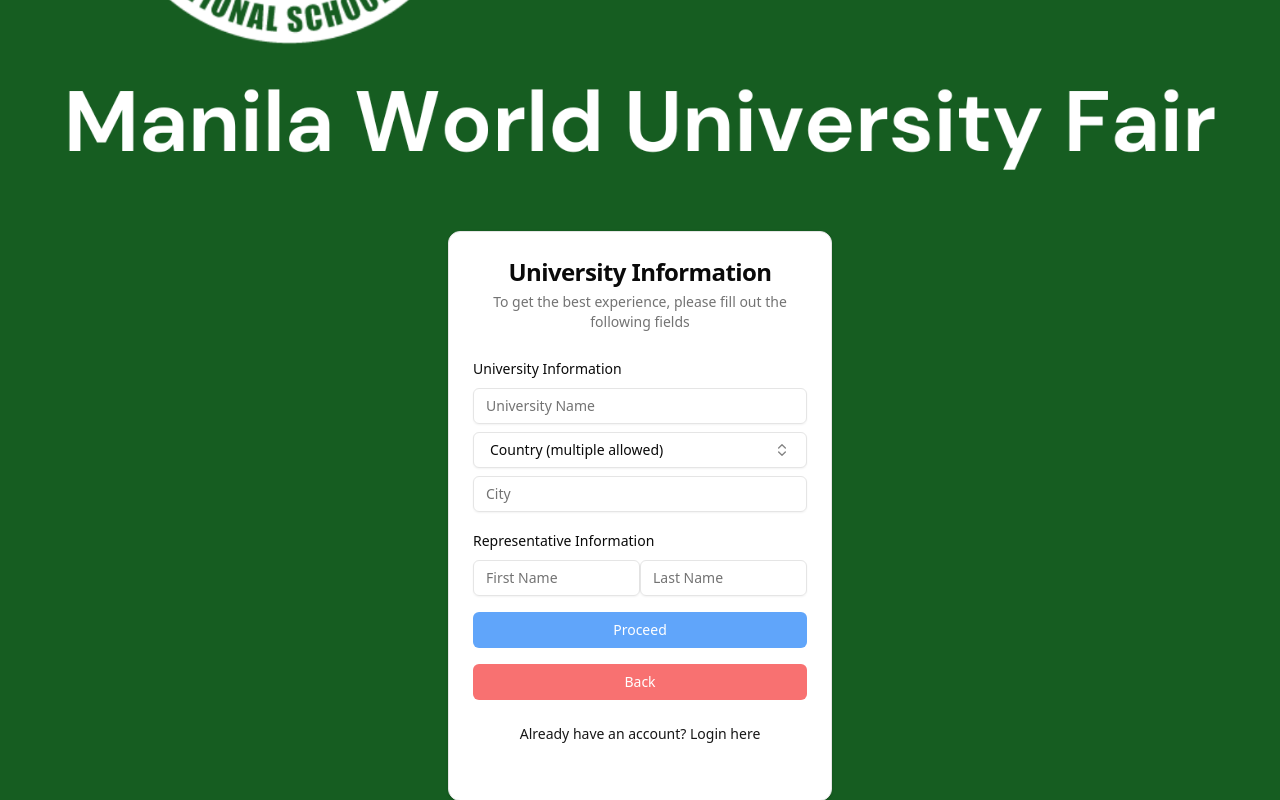
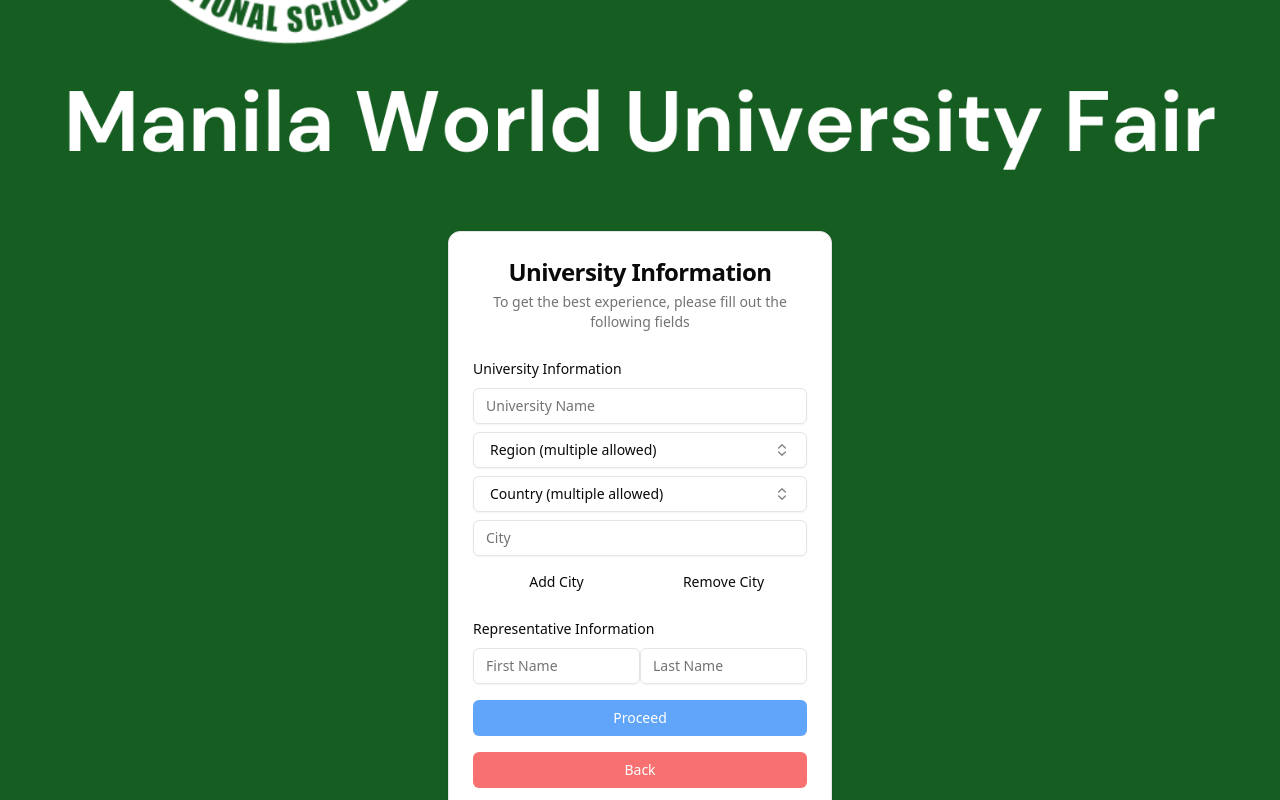
Before and after one commit to MikaTan2007/manila-world-university-fair-2025, a Next.js app in the folder mwuf-v2/: page /signup/university in a window 1280 px wide. Shown: the part 397-1197 px from the top of the page. Built offline with nearby package versions, Linux system fonts and the light colour scheme.

Commit message:
Implemented universitysignupform key features
- Region select
- Multiple city select (Using add/remove) buttons

```diff
--- /dev/null
+++ b/mwuf-v2/app/components/university_sign_up/uniregion.tsx
@@ -0,0 +1,90 @@
+"use client"
+
+import * as React from "react"
+import { Check, ChevronsUpDown } from "lucide-react"
+
+import { cn } from "@/lib/utils"
+import { Button } from "@/components/ui/button"
+import {
+  Command,
+  CommandEmpty,
+  CommandGroup,
+  CommandInput,
+  CommandItem,
+  CommandList,
+} from "@/components/ui/command"
+import {
+  Popover,
+  PopoverContent,
+  PopoverTrigger,
+} from "@/components/ui/popover"
+
+const region = [
+  { value: "north-america", label: "North America" },
+  { value: "south-america", label: "South America" },
+  { value: "asia", label: "Asia" },
+  { value: "europe", label: "Europe" },
+  { value: "africa", label: "Africa" }
+];
+
+  export function UniRegion() {
+    const [open, setOpen] = React.useState(false);
+    const [selectedValues, setSelectedValues] = React.useState<string[]>([]);
+
+    const handleSelect = (currentValue: string) => {
+      setSelectedValues(prev => {
+        if (prev.includes(currentValue)) {
+          return prev.filter(value => value !== currentValue);
+        }
+        return [...prev, currentValue];
+      });
+    };
+
+    const displayString = selectedValues
+      .map(value => region.find(region => region.value === value)?.label)
+      .filter(Boolean)
+      .join(", ");
+
+    return (
+      <Popover open={open} onOpenChange={setOpen}>
+        <PopoverTrigger asChild>
+          <Button
+            variant="outline"
+            role="combobox"
+            aria-expanded={open}
+            className="w-[335px] justify-between"
+          >
+            <div className="flex-1 overflow-hidden text-ellipsis whitespace-nowrap pr-2 text-left">
+              {selectedValues.length > 0 ? displayString : "Region (multiple allowed)"}
+            </div>
+            <ChevronsUpDown className="opacity-50 shrink-0" />
+          </Button>
+        </PopoverTrigger>
+        <PopoverContent className="w-[400px] p-0">
+          <Command>
+            <CommandInput placeholder="Search region..." className="h-9" />
+            <CommandList>
+              <CommandEmpty>No region found.</CommandEmpty>
+              <CommandGroup>
+                {region.map((region) => (
+                  <CommandItem
+                    key={region.value}
+                    value={region.value}
+                    onSelect={() => handleSelect(region.value)}
+                  >
+                    {region.label}
+                    <Check
+                      className={cn(
+                        "ml-auto",
+                        selectedValues.includes(region.value) ? "opacity-100" : "opacity-0"
+                      )}
+                    />
+                  </CommandItem>
+                ))}
+              </CommandGroup>
+            </CommandList>
+          </Command>
+        </PopoverContent>
+      </Popover>
+    );
+  }
--- a/mwuf-v2/app/components/university_sign_up/universitysignupform.tsx
+++ b/mwuf-v2/app/components/university_sign_up/universitysignupform.tsx
@@ -14,9 +14,28 @@ import { Button } from "@/components/ui/button";
 
 //Components
 import { UniCountry } from "./unicountry-select";
+import { UniRegion } from "./uniregion";
 
 
 const UniversitySignUpForm: React.FC = () => {
+    const [cityInputs, setCityInputs] = useState([{id:1}]);
+
+    const addCityInput = () => {
+        setCityInputs((prevInputs) => {
+            const updatedInputs = [...prevInputs];
+            updatedInputs.push({ id: prevInputs.length + 1 });
+            return updatedInputs;
+        });
+    };
+
+    const removeCityInput = () => {
+        setCityInputs((prevInputs) => {
+            const updatedInputs = [...prevInputs];
+            updatedInputs.pop();
+            return updatedInputs;
+        });
+    };
+
     return(
         <Card className = "mx-auto max-w-sm">
             <CardHeader className = "space-y-1">
@@ -35,10 +54,38 @@ const UniversitySignUpForm: React.FC = () => {
                             <Input id = "uni_name" type="text" placeholder="University Name" required></Input>
                         </div>
                         <div className = "flex">
+                            <UniRegion></UniRegion>
+                        </div>
+                        <div className = "flex">
                             <UniCountry></UniCountry>
                         </div>
+                        {cityInputs.map((input) => (
+                                <div key={input.id}>
+                                    <Input
+                                        id={`city_name_${input.id}`}
+                                        type="text"
+                                        placeholder="City"
+                                        required
+                                    />
+                                </div>
+                        ))}
                         <div className = "flex">
-                            <Input id = "city_name" type="text" placeholder="City" required></Input>
+                            <Button
+                                type="button"
+                                variant="ghost"
+                                onClick={addCityInput}
+                                className="w-full"
+                            >
+                                Add City
+                            </Button>
+                            <Button
+                                type="button"
+                                variant="ghost"
+                                onClick={removeCityInput}
+                                className="w-full"
+                            >
+                                Remove City
+                            </Button>
                         </div>
                     </div>
                     <div className = "space-y-2">
```
